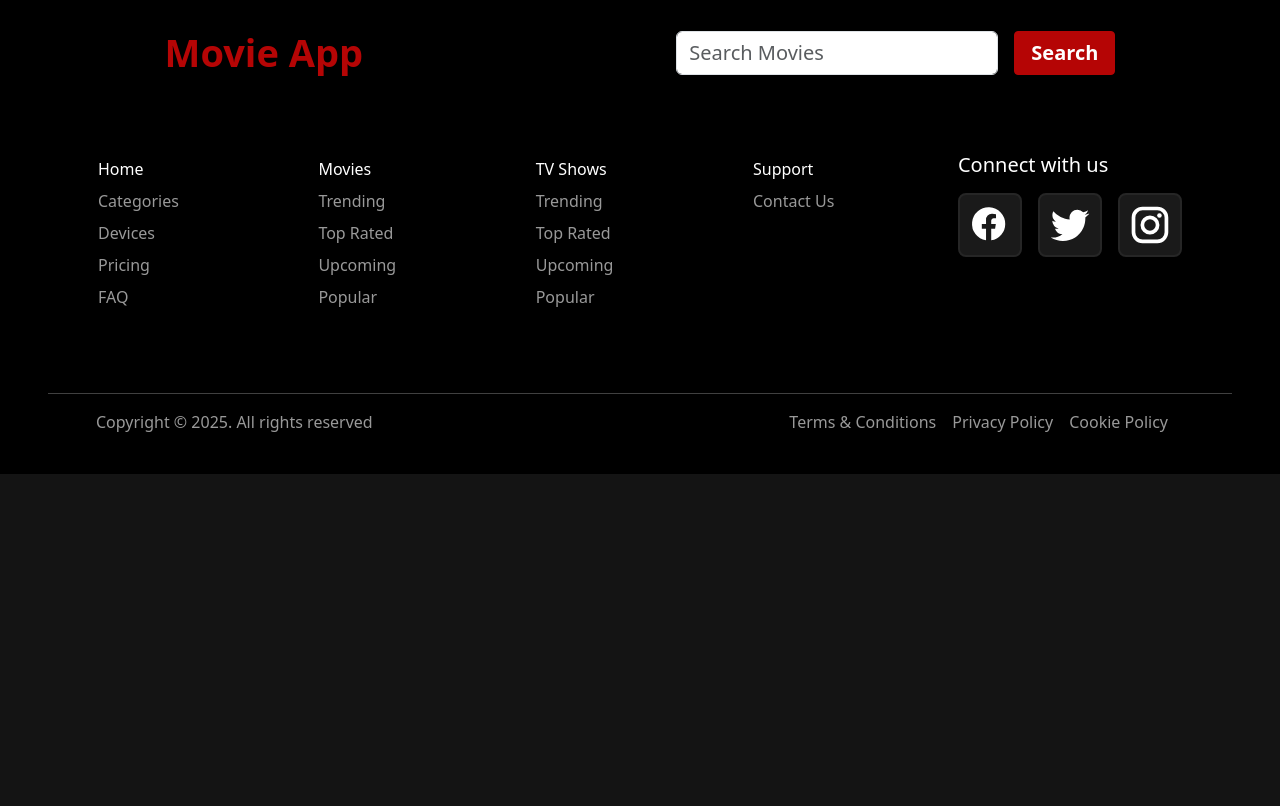
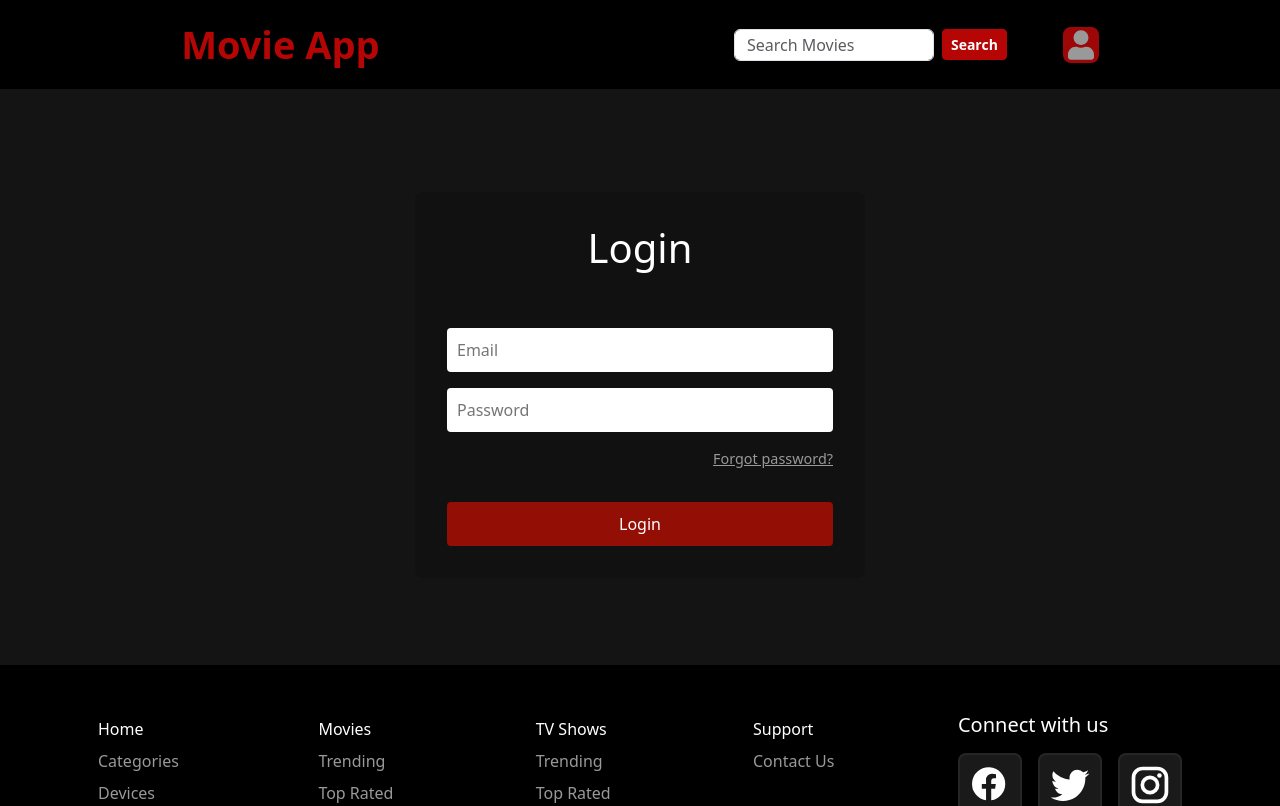
Before and after one commit to YoussefHany1/depi-movie-recommendation, a React (Vite) app: page /login in a window 1280 px wide. Shown: the top 806 px of the page. Built offline with nearby package versions, Linux system fonts and the light colour scheme.

Commit message:
update website

```diff
--- a/package.json
+++ b/package.json
@@ -16,8 +16,10 @@
     "@splidejs/splide": "^4.1.4",
     "axios": "^1.9.0",
     "bootstrap": "^5.3.5",
+    "firebase": "^11.6.1",
     "react": "^19.0.0",
     "react-dom": "^19.0.0",
+    "react-icons": "^5.5.0",
     "react-router-dom": "^7.5.1"
   },
   "devDependencies": {
--- a/src/App.jsx
+++ b/src/App.jsx
@@ -4,7 +4,7 @@ import Footer from './components/footer/Footer.jsx';
 import Home from './pages/homePage/Home.jsx';
 import SearchPage from './pages/searchpage/SearchPage.jsx';
 import MovieDetailsPage from './pages/details/details.jsx';
-
+import LoginPage from './pages/LoginPage/LoginPage.jsx';
 import 'bootstrap/dist/css/bootstrap.min.css';
 import 'bootstrap/dist/js/bootstrap.min.js';
 import './App.css'
@@ -14,10 +14,10 @@ function App() {
       <Router>
       <NavBar />
       <Routes>
-        <Route path="/depi-movie-recommendation" element={<Home />} />
+        <Route path="/" element={<Home />} />
         <Route path="/search" element={<SearchPage />} />
         <Route path="/movie/:id" element={<MovieDetailsPage/>} />
-
+        <Route path="/login" element={<LoginPage />} />
       </Routes>
       <Footer />
       </Router>
--- a/src/components/navBar/NavBar.jsx
+++ b/src/components/navBar/NavBar.jsx
@@ -2,6 +2,7 @@ import { useState } from 'react';
 import { useNavigate } from 'react-router-dom';
 import { Link } from 'react-router-dom';
 import styles from './navBar.module.css'
+import { FaUser } from 'react-icons/fa';
 function NavBar() {
   const [query, setQuery] = useState('');
   const navigate = useNavigate();
@@ -14,26 +15,34 @@ function NavBar() {
 
   return (
     <>
-      <nav className={`navbar fixed-top ${styles.navbar} py-4`}>
-        <div className="container-fluid justify-content-around gap-2 flex-column flex-sm-row">
-          <div>
-            <Link to='/' className={`text-decoration-none fw-bold  ${styles.brand}`}>Movie App</Link>
-          </div>
-          <form className="d-flex" role="search" onSubmit={handleSearch}>
+     <nav className={`navbar fixed-top  ${styles.navbar} py-3`}>
+  <div className="container-fluid d-flex justify-content-around  flex-wrap gap-3">
+
+    <Link to="/" className={`text-decoration-none fw-bold ${styles.brand}`}>
+      Movie App
+    </Link>
+
+    <div className="d-flex align-items-center gap-2">
+      <form className="d-flex align-items-center" onSubmit={handleSearch}>
         <input
-             className={`input form-control w-100 me-3 fs-5 ${styles.input}`}
+          className={`form-control me-2 ${styles.input}`}
           type="search"
           placeholder="Search Movies"
-             aria-label="Search"
           value={query}
           onChange={(e) => setQuery(e.target.value)}
         />
-            <button className="btn btn-danger btn-sm fs-5 fw-semibold px-3" type="submit">Search</button>
+        <button className="btn btn-danger btn-sm fw-semibold" type="submit">
+          Search
+        </button>
       </form>
+      <Link to="/login" className={`  ${styles.loginBtn} ms-5`}>
+    <FaUser className={styles.userIcon} />
+      </Link>
+    </div>
   </div>
 </nav>
     </>
   );
 }
 
-export default NavBar
+export default NavBar;
--- a/src/components/navBar/navBar.module.css
+++ b/src/components/navBar/navBar.module.css
@@ -8,5 +8,35 @@
 }
 .input:focus{
     border-color: var(--primary) ! important;
-    box-shadow: 0 0 0 .25rem #a8010152 ! important;
+    box-shadow: 0 0 0 .22rem #a8010152 ! important;
+    width: 15rem;
+
 }
+.loginBtn {
+  width: 36px;
+  height: 36px;
+  padding: 0;
+  font-size: 0.75rem !important;
+  display: flex;
+  align-items: center;
+  justify-content: center;
+  gap: 8px;
+  background-color:  #df0a0ab5;
+  border-radius: 22%;
+  line-height: 1;
+  transition: background-color 0.3s ease, transform 0.5s ease;
+
+}
+.loginBtn:hover {
+  background-color: #771603;
+  transform: scale(1.1);
+ }
+.input {
+  max-width: 200px;
+  font-size: 0.9rem;
+  height: 32px;
+  }
+  .userIcon {
+  font-size: 12px !important;
+  width: 26px !important;
+  }
--- /dev/null
+++ b/src/firebase.js
@@ -0,0 +1,14 @@
+import { initializeApp } from "firebase/app";
+import { getAuth } from "firebase/auth";
+
+const firebaseConfig = {
+  apiKey: "AIzaSyD5tX8lnpwuhO5pwbI7JGKqQHOINZpJCDc",
+  authDomain: "movie-recommendation-90d37.firebaseapp.com",
+  projectId: "movie-recommendation-90d37",
+  storageBucket: "movie-recommendation-90d37.firebasestorage.app",
+  messagingSenderId: "1064503636786",
+  appId: "1:1064503636786:web:81712ec73e79abb7811d2b",
+};
+
+const app = initializeApp(firebaseConfig);
+export const auth = getAuth(app);
--- /dev/null
+++ b/src/pages/LoginPage/LoginPage.css
@@ -0,0 +1,61 @@
+.login-container {
+  display: flex;
+  justify-content: center;
+  align-items: center;
+  height: 70vh;
+}
+
+.login-form {
+  background: #111;
+  padding: 2rem;
+  border-radius: 8px;
+  width: 100%;
+  max-width: 450px;
+  color: white;
+  display: flex;
+  flex-direction: column;
+  gap: 1rem;
+}
+
+.login-form input {
+  padding: 10px;
+  font-size: 1rem;
+  border-radius: 4px;
+  border: none;
+}
+
+.login-form button {
+  background: #930e04;
+  color: white;
+  border: none;
+  padding: 10px;
+  font-size: 1rem;
+  border-radius: 4px;
+  cursor: pointer;
+}
+
+.login-form button:hover {
+  background: #480f03;
+}
+
+.error {
+  color: #ff4d4f;
+}
+.login-form h1 {
+  text-align: center;
+  font-size: 2.5rem;
+  margin-bottom: 2.5rem;
+  color: #fff;
+}
+.forgot-password {
+  color: #aaa;
+  text-align:right;
+  cursor: pointer;
+  text-decoration: underline;
+  font-size: 0.9rem;
+  transition: color 0.2s ease;
+}
+
+.forgot-password:hover {
+  color: #fff;
+}
--- /dev/null
+++ b/src/pages/LoginPage/LoginPage.jsx
@@ -0,0 +1,65 @@
+import React, { useState } from 'react';
+import { signInWithEmailAndPassword, sendPasswordResetEmail } from 'firebase/auth';
+import { auth } from '../../firebase';
+import { useNavigate } from 'react-router-dom';
+import './LoginPage.css';
+
+function LoginPage() {
+  const navigate = useNavigate();
+  const [email, setEmail] = useState('');
+  const [password, setPassword] = useState('');
+  const [error, setError] = useState('');
+
+  const handleLogin = async (e) => {
+    e.preventDefault();
+    try {
+      await signInWithEmailAndPassword(auth, email, password);
+      navigate('/');
+    } catch (err) {
+      setError('Invalid email or password');
+    }
+  };
+
+  const handleResetPassword = async (email) => {
+    if (!email) {
+      setError('Please enter your email first.');
+      return;
+    }
+
+    try {
+      await sendPasswordResetEmail(auth, email);
+      alert('Password reset email sent!');
+    } catch (err) {
+      setError('Could not send reset email. Please try again.');
+    }
+  };
+
+  return (
+    <div className="login-container">
+      <form className="login-form" onSubmit={handleLogin}>
+        <h1>Login</h1>
+        {error && <p className="error">{error}</p>}
+        <input
+          type="email"
+          placeholder="Email"
+          value={email}
+          onChange={(e) => setEmail(e.target.value)}
+          required
+        />
+        <input
+          type="password"
+          placeholder="Password"
+          value={password}
+          onChange={(e) => setPassword(e.target.value)}
+          required
+        />
+        <p className="forgot-password" onClick={() => handleResetPassword(email)}>
+          Forgot password?
+        </p>
+        <button type="submit">Login</button>
+      </form>
+    </div>
+  );
+}
+
+export default LoginPage;
--- a/src/pages/searchpage/search.css
+++ b/src/pages/searchpage/search.css
@@ -38,13 +38,13 @@
   #search-page label {
     font-size: 1.2rem;
     font-weight: 600;
-    color: #343a40; /* لون رمادي غامق */
+    color: #343a40;
     margin-right: 0.5rem;
     display: inline-block;
   }
   #search-page h1 {
     font-size: 2.5rem;
     font-weight: 700;
-    color: #dc3545; /* أحمر لامع */
+    color: #dc3545;
     margin-bottom: 1.5rem;
   }
```
Also changed, not shown: 1 other file (tests, documents, lock files or other folders). Lines whose indentation alone changed are shown as unchanged.
